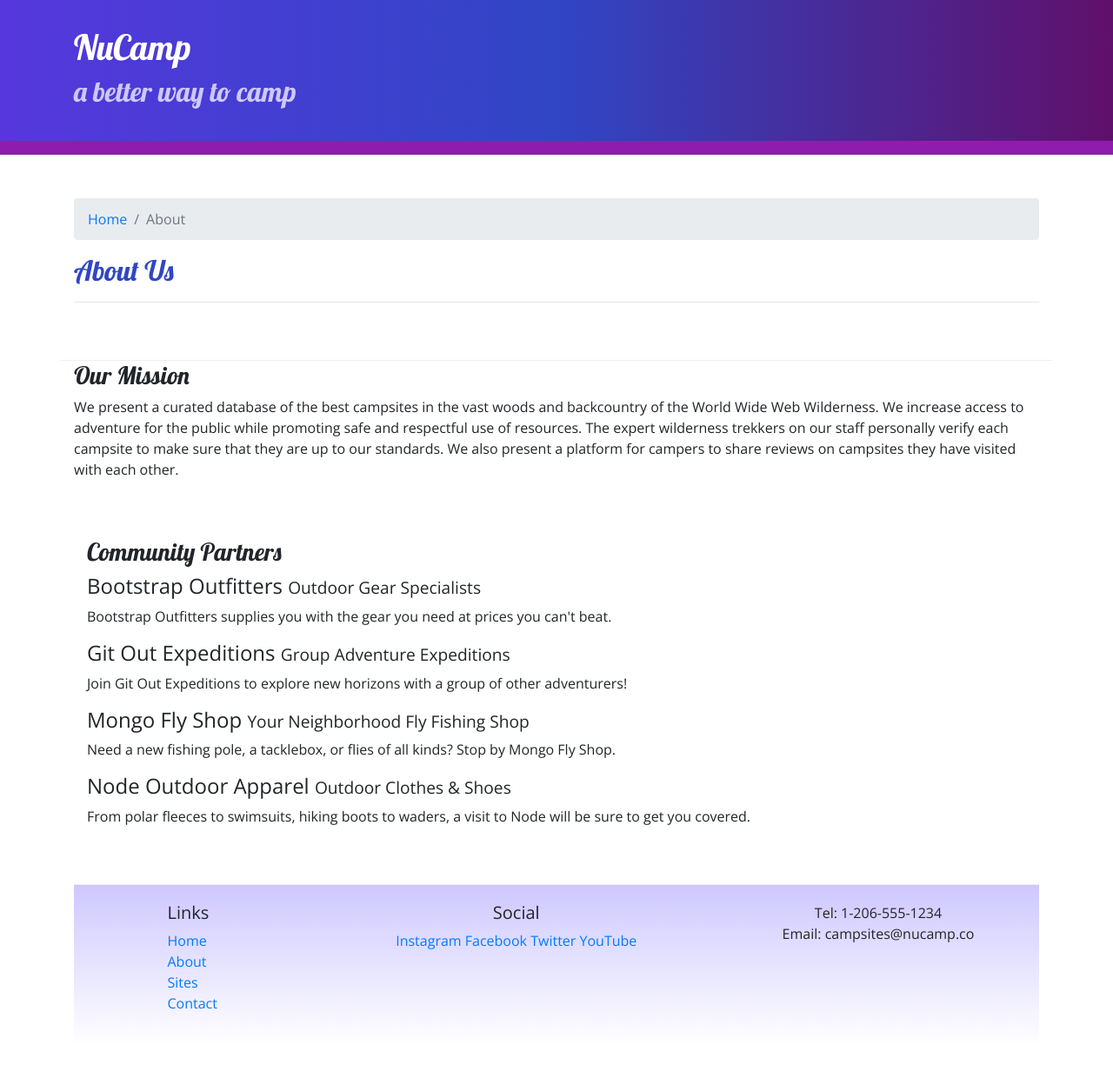
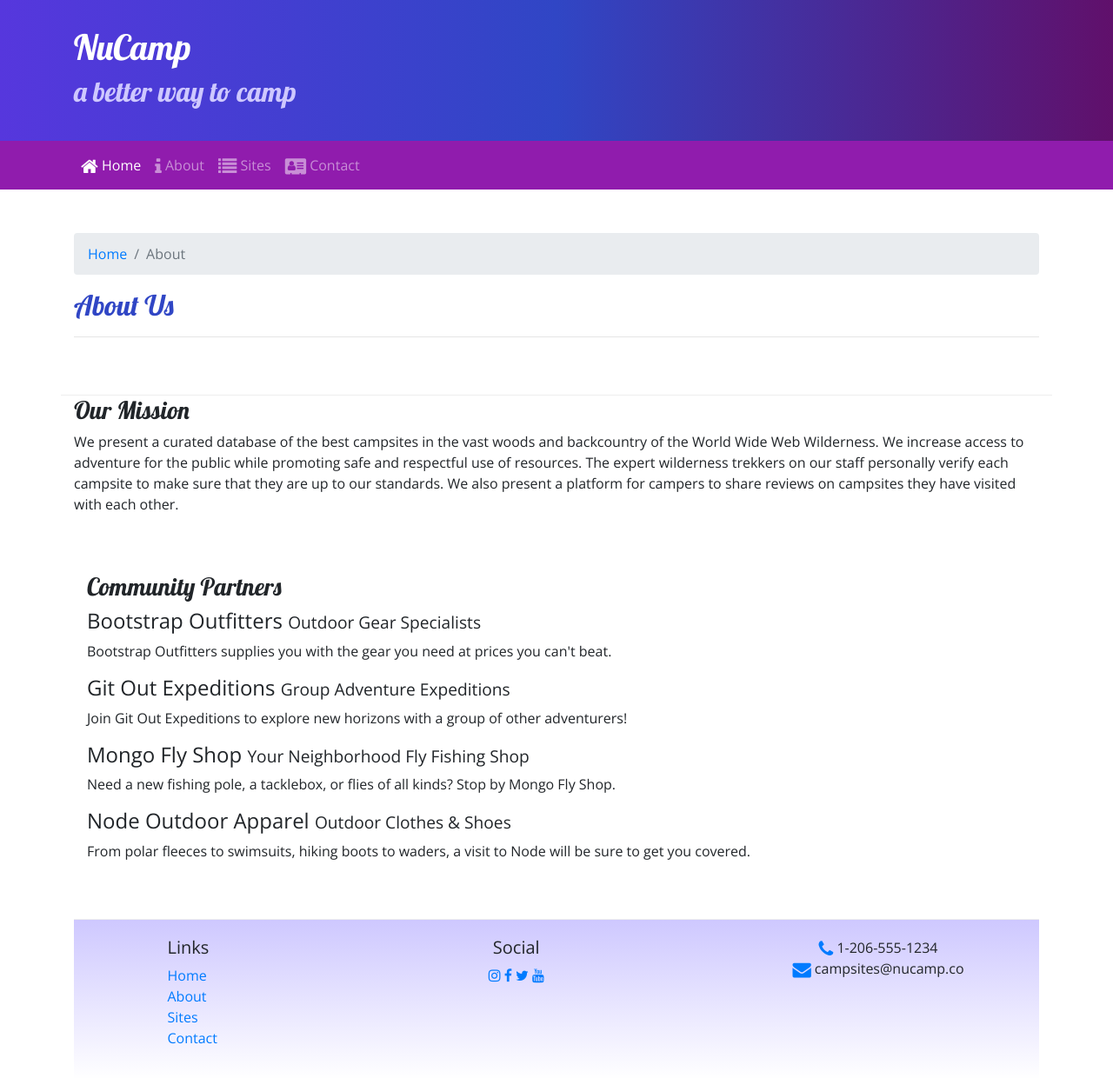
Before and after one commit to Brian-P1100/nucampsite, a website: page aboutus.html in a window 1280 px wide. Shown: the whole page at 87% size. Before the commit the page ends 1202 px from the top, so only its background shows below. Drawn offline with nearby package versions, Linux system fonts and the light colour scheme.

Commit message:
Icons and navbar

```diff
--- a/aboutus.html
+++ b/aboutus.html
@@ -8,6 +8,7 @@
     <link rel="stylesheet" href="node_modules/bootstrap/dist/css/bootstrap.min.css" />
     <link rel="stylesheet" href="https://fonts.googleapis.com/css?family=Lobster|Open+Sans" />
     <link rel="stylesheet" href="css/styles.css" />
+    <link rel="stylesheet" href="node_modules/font-awesome/css/font-awesome.min.css" />
     <title>NuCamp: A Better Way To Camp</title>
 </head>
 
@@ -25,18 +26,18 @@
     </header>
 
     <nav class="navbar navbar-expand-sm navbar-dark sticky-top">
-        <div class='container'>
+        <div class="container">
             <button class="navbar-toggler ml-auto" type="button" data-toggle="collapse" data-target="#nucampNavbar">
-                <span class="navbar-toggler-icon"></span>
-                    <div class="collaps navbar-collapse" id="nucampNavbar">
-                        <ul class="navbar-nav">
-                            <li class="nav-item"><a class="nav-link" href="index.html">Home</a></li>
-                            <li class="nav-item active"><a class="nav-link" href="#">About</a></li>
-                            <li class="nav-item"><a class="nav-link" href="#">Sites</a></li>
-                            <li class="nav-item"><a class="nav-link" href="#">Contact</a></li>
-                        </ul>
-                    </div>
+            <span class="navbar-toggler-icon"></span>
             </button>
+            <div class="collapse navbar-collapse" id="nucampNavbar">
+                <ul class="navbar-nav">
+                    <li class="nav-item active"><a class="nav-link" href="index.html"><i class="fa fa-home fa-lg"></i> Home</a></li>
+                <li class="nav-item"><a class="nav-link" href="#"><i class="fa fa-info fa-lg"></i> About</a></li>
+                <li class="nav-item"><a class="nav-link" href="#"><i class="fa fa-list fa-lg"></i> Sites</a></li>
+                <li class="nav-item"><a class="nav-link" href="#"><i class="fa fa-address-card fa-lg"></i> Contact</a></li>
+                </ul>
+            </div>
         </div>
     </nav>
 
@@ -94,14 +95,14 @@
                 </div>
                 <div class="col-6 col-sm-5 text-center">
                     <h5>Social</h5>
-                    <a href="http://instagram.com/">Instagram</a>
-                    <a href="http://facebook.com/">Facebook</a>
-                    <a href="http://twitter.com/">Twitter</a>
-                    <a href="http://youtube.com/">YouTube</a>
+                    <a href="http://instagram.com/"><i class="fa fa-instagram"></i></a>
+                    <a href="http://facebook.com/"><i class="fa fa-facebook"></i></a>
+                    <a href="http://twitter.com/"><i class="fa fa-twitter"></i></a>
+                    <a href="http://youtube.com/"><i class="fa fa-youtube"></i></a>
                 </div>
                 <div class="col-sm-4 text-center">
-                    Tel: 1-206-555-1234<br />
-                    Email: campsites@nucamp.co
+                    <i class="fa fa-phone fa-lg text-primary"></i> 1-206-555-1234<br />
+                      <i class="fa fa-envelope fa-lg text-primary"></i> campsites@nucamp.co
                 </div>
            </div>
         </div>
--- a/package.json
+++ b/package.json
@@ -7,7 +7,7 @@
     "lite": "lite-server",
     "start": "npm run lite",
     "test": "echo \"Error: no test specified\" && exit 1"
- },
+  },
   "author": "Brian Payne",
   "license": "ISC",
   "devDependencies": {
@@ -15,6 +15,7 @@
   },
   "dependencies": {
     "bootstrap": "^4.5.2",
+    "font-awesome": "^4.7.0",
     "jquery": "^3.5.1",
     "popper.js": "^1.16.1"
   }
```
Also changed, not shown: index.html (+17 -16 lines), 1 other file.
